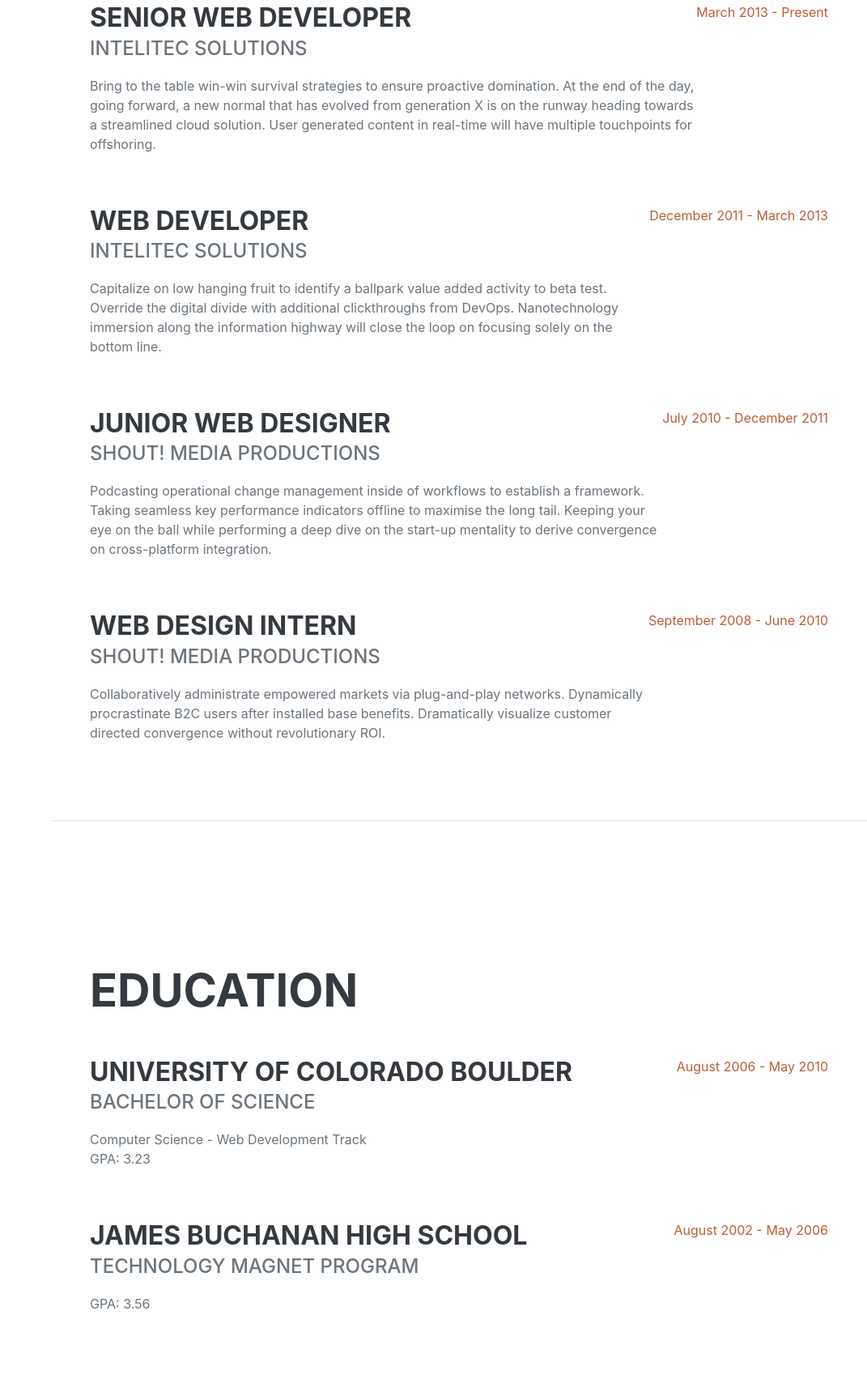
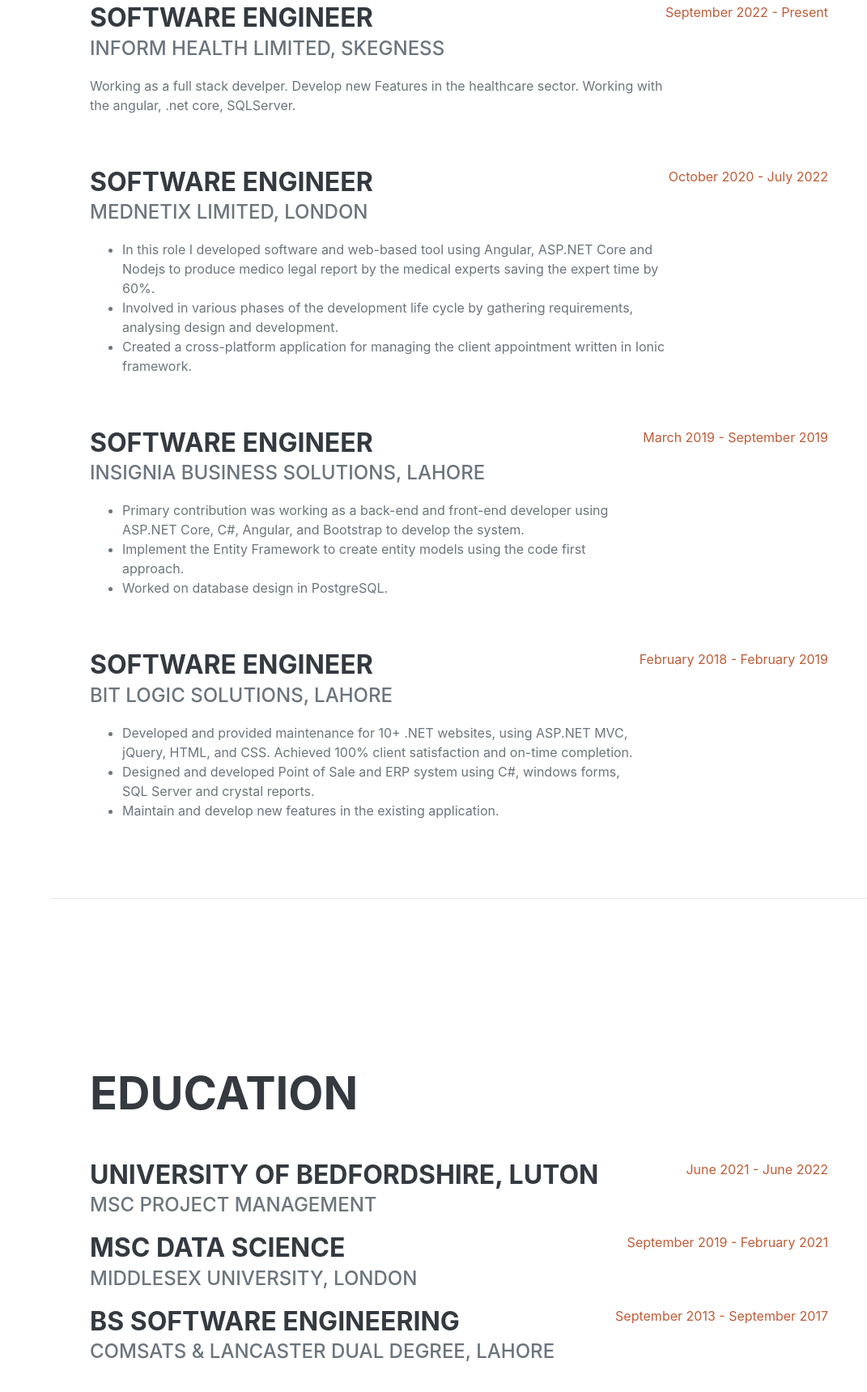
Before and after one commit to waqarnaseem109/waqarnaseem109.github.io, a plain HTML site: page index.html in a window 1280 px wide. Shown: the part 993-2712 px from the top of the page at 81% size, without its empty margins (209-1280 px from the left). Drawn offline with nearby package versions, Linux system fonts and the light colour scheme; a web font is replaced by a local one.

Commit message:
Add files via upload
Updated CV

```diff
--- a/index.html
+++ b/index.html
@@ -5,7 +5,7 @@
         <meta name="viewport" content="width=device-width, initial-scale=1, shrink-to-fit=no" />
         <meta name="description" content="" />
         <meta name="author" content="" />
-        <title>Resume - Start Bootstrap Theme</title>
+        <title>Resume - Waqar Naseem</title>
         <link rel="icon" type="image/x-icon" href="assets/img/favicon.ico" />
         <!-- Font Awesome icons (free version)-->
         <script src="https://use.fontawesome.com/releases/v5.15.1/js/all.js" crossorigin="anonymous"></script>
@@ -19,7 +19,7 @@
         <!-- Navigation-->
         <nav class="navbar navbar-expand-lg navbar-dark bg-primary fixed-top" id="sideNav">
             <a class="navbar-brand js-scroll-trigger" href="#page-top">
-                <span class="d-block d-lg-none">Clarence Taylor</span>
+                <span class="d-block d-lg-none">Waqar Naseem</span>
                 <span class="d-none d-lg-block"><img class="img-fluid img-profile rounded-circle mx-auto mb-2" src="assets/img/profile.jpg" alt="" /></span>
             </a>
             <button class="navbar-toggler" type="button" data-toggle="collapse" data-target="#navbarSupportedContent" aria-controls="navbarSupportedContent" aria-expanded="false" aria-label="Toggle navigation"><span class="navbar-toggler-icon"></span></button>
@@ -40,14 +40,16 @@
             <section class="resume-section" id="about">
                 <div class="resume-section-content">
                     <h1 class="mb-0">
-                        Clarence
-                        <span class="text-primary">Taylor</span>
+                        Waqar
+                        <span class="text-primary">Naseem</span>
                     </h1>
                     <div class="subheading mb-5">
-                        3542 Berry Street · Cheyenne Wells, CO 80810 · (317) 585-8468 ·
-                        <a href="mailto:name@email.com">name@email.com</a>
+                       Isleworth · London, United Kingdom · (+44) 7464351108 ·
+                        <a href="mailto:name@email.com">waqarnaseem4@gmail.com</a>
                     </div>
-                    <p class="lead mb-5">I am experienced in leveraging agile frameworks to provide a robust synopsis for high level overviews. Iterative approaches to corporate strategy foster collaborative thinking to further the overall value proposition.</p>
+                    <p class="lead mb-5">A highly innovative and competent full stack developer and a data analyst with experience for developing innovative programs that accelerate the efficiency and effectiveness of organizational success. Well-versed in technology and writing code to create systems that are reliable and user-friendly.
+
+                        My specialities including quick learning new skills and programming language, problem solving, responsive design principal, data analysis, machine learning, deep learning, data visualisation. So far I have Javascript, C#, .Net, HTML, CSS, Angular, NodeJs, Python, R, SQL, MongoDB in my belt. I have started learning cloud computing and Big Data.</p>
                     <div class="social-icons">
                         <a class="social-icon" href="#"><i class="fab fa-linkedin-in"></i></a>
                         <a class="social-icon" href="#"><i class="fab fa-github"></i></a>
@@ -63,35 +65,55 @@
                     <h2 class="mb-5">Experience</h2>
                     <div class="d-flex flex-column flex-md-row justify-content-between mb-5">
                         <div class="flex-grow-1">
-                            <h3 class="mb-0">Senior Web Developer</h3>
-                            <div class="subheading mb-3">Intelitec Solutions</div>
-                            <p>Bring to the table win-win survival strategies to ensure proactive domination. At the end of the day, going forward, a new normal that has evolved from generation X is on the runway heading towards a streamlined cloud solution. User generated content in real-time will have multiple touchpoints for offshoring.</p>
+                            <h3 class="mb-0">Software Engineer</h3>
+                            <div class="subheading mb-3">Inform Health Limited, Skegness</div>
+                            <p>Working as a full stack develper. Develop new Features in the healthcare sector. Working with the angular, .net core, SQLServer.</p>
                         </div>
-                        <div class="flex-shrink-0"><span class="text-primary">March 2013 - Present</span></div>
+                        <div class="flex-shrink-0"><span class="text-primary">September 2022 - Present</span></div>
                     </div>
                     <div class="d-flex flex-column flex-md-row justify-content-between mb-5">
                         <div class="flex-grow-1">
-                            <h3 class="mb-0">Web Developer</h3>
-                            <div class="subheading mb-3">Intelitec Solutions</div>
-                            <p>Capitalize on low hanging fruit to identify a ballpark value added activity to beta test. Override the digital divide with additional clickthroughs from DevOps. Nanotechnology immersion along the information highway will close the loop on focusing solely on the bottom line.</p>
+                            <h3 class="mb-0">Software Engineer</h3>
+                            <div class="subheading mb-3">Mednetix Limited, London</div>
+                            <ul>
+                                <li>In this role I developed software and web-based tool using Angular, ASP.NET Core
+                                    and Nodejs to produce medico legal report by the medical experts saving the expert
+                                    time by 60%.</li>
+                                 <li> Involved in various phases of the development life cycle by gathering requirements,
+                                    analysing design and development.</li>
+                                 <li>Created a cross-platform application for managing the client appointment written in
+                                    Ionic framework.</li>
+                            </ul>
                         </div>
-                        <div class="flex-shrink-0"><span class="text-primary">December 2011 - March 2013</span></div>
+                        <div class="flex-shrink-0"><span class="text-primary">October 2020 - July 2022</span></div>
                     </div>
                     <div class="d-flex flex-column flex-md-row justify-content-between mb-5">
                         <div class="flex-grow-1">
-                            <h3 class="mb-0">Junior Web Designer</h3>
-                            <div class="subheading mb-3">Shout! Media Productions</div>
-                            <p>Podcasting operational change management inside of workflows to establish a framework. Taking seamless key performance indicators offline to maximise the long tail. Keeping your eye on the ball while performing a deep dive on the start-up mentality to derive convergence on cross-platform integration.</p>
+                            <h3 class="mb-0">Software Engineer</h3>
+                            <div class="subheading mb-3">Insignia Business Solutions, Lahore</div>
+                            <ul>
+                                <li>Primary contribution was working as a back-end and front-end developer
+                                    using ASP.NET Core, C#, Angular, and Bootstrap to develop the system.</li>
+                                <li> Implement the Entity Framework to create entity models using the code first
+                                    approach.</li>
+                                <li>Worked on database design in PostgreSQL.</li>
+                            </ul>
                         </div>
-                        <div class="flex-shrink-0"><span class="text-primary">July 2010 - December 2011</span></div>
+                        <div class="flex-shrink-0"><span class="text-primary">March 2019 - September 2019</span></div>
                     </div>
                     <div class="d-flex flex-column flex-md-row justify-content-between">
                         <div class="flex-grow-1">
-                            <h3 class="mb-0">Web Design Intern</h3>
-                            <div class="subheading mb-3">Shout! Media Productions</div>
-                            <p>Collaboratively administrate empowered markets via plug-and-play networks. Dynamically procrastinate B2C users after installed base benefits. Dramatically visualize customer directed convergence without revolutionary ROI.</p>
+                            <h3 class="mb-0">Software Engineer </h3>
+                            <div class="subheading mb-3">Bit Logic Solutions, Lahore</div>
+                            <ul>
+                                <li>Developed and provided maintenance for 10+ .NET websites, using ASP.NET MVC,
+                                    jQuery, HTML, and CSS. Achieved 100% client satisfaction and on-time completion.</li>
+                                <li> Designed and developed Point of Sale and ERP system using C#, windows forms, SQL
+                                    Server and crystal reports.</li>
+                                <li>Maintain and develop new features in the existing application.</li>
+                            </ul>
                         </div>
-                        <div class="flex-shrink-0"><span class="text-primary">September 2008 - June 2010</span></div>
+                        <div class="flex-shrink-0"><span class="text-primary">February 2018 - February 2019</span></div>
                     </div>
                 </div>
             </section>
@@ -100,22 +122,30 @@
             <section class="resume-section" id="education">
                 <div class="resume-section-content">
                     <h2 class="mb-5">Education</h2>
-                    <div class="d-flex flex-column flex-md-row justify-content-between mb-5">
+                    <div class="d-flex flex-column flex-md-row justify-content-between">
                         <div class="flex-grow-1">
-                            <h3 class="mb-0">University of Colorado Boulder</h3>
-                            <div class="subheading mb-3">Bachelor of Science</div>
-                            <div>Computer Science - Web Development Track</div>
-                            <p>GPA: 3.23</p>
+                            <h3 class="mb-0">University of Bedfordshire, Luton</h3>
+                            <div class="subheading mb-3">MSc Project Management</div>
+                            <!-- <div>Computer Science - Web Development Track</div> -->
+                            <!-- <p>GPA: 3.23</p> -->
                         </div>
-                        <div class="flex-shrink-0"><span class="text-primary">August 2006 - May 2010</span></div>
+                        <div class="flex-shrink-0"><span class="text-primary">June 2021 - June 2022</span></div>
                     </div>
                     <div class="d-flex flex-column flex-md-row justify-content-between">
                         <div class="flex-grow-1">
-                            <h3 class="mb-0">James Buchanan High School</h3>
-                            <div class="subheading mb-3">Technology Magnet Program</div>
-                            <p>GPA: 3.56</p>
+                            <h3 class="mb-0">MSc Data Science</h3>
+                            <div class="subheading mb-3">Middlesex University, London</div>
+                            <!-- <p>GPA: 3.56</p> -->
                         </div>
-                        <div class="flex-shrink-0"><span class="text-primary">August 2002 - May 2006</span></div>
+                        <div class="flex-shrink-0"><span class="text-primary">September 2019 - February 2021</span></div>
+                    </div>
+                    <div class="d-flex flex-column flex-md-row justify-content-between">
+                        <div class="flex-grow-1">
+                            <h3 class="mb-0">Bs Software Engineering</h3>
+                            <div class="subheading mb-3">COMSATS & Lancaster Dual Degree, Lahore</div>
+                            <!-- <p>GPA: 3.56</p> -->
+                        </div>
+                        <div class="flex-shrink-0"><span class="text-primary">September 2013 - September 2017</span></div>
                     </div>
                 </div>
             </section>
@@ -127,6 +157,7 @@
                     <div class="subheading mb-3">Programming Languages & Tools</div>
                     <ul class="list-inline dev-icons">
                         <li class="list-inline-item"><i class="fab fa-html5"></i></li>
+                        <li class="list-inline-item"><i class="fab fa-html5"></i></li>
                         <li class="list-inline-item"><i class="fab fa-css3-alt"></i></li>
                         <li class="list-inline-item"><i class="fab fa-js-square"></i></li>
                         <li class="list-inline-item"><i class="fab fa-angular"></i></li>
@@ -135,7 +166,6 @@
                         <li class="list-inline-item"><i class="fab fa-sass"></i></li>
                         <li class="list-inline-item"><i class="fab fa-less"></i></li>
                         <li class="list-inline-item"><i class="fab fa-wordpress"></i></li>
-                        <li class="list-inline-item"><i class="fab fa-gulp"></i></li>
                         <li class="list-inline-item"><i class="fab fa-grunt"></i></li>
                         <li class="list-inline-item"><i class="fab fa-npm"></i></li>
                     </ul>
@@ -165,8 +195,8 @@
             <section class="resume-section" id="interests">
                 <div class="resume-section-content">
                     <h2 class="mb-5">Interests</h2>
-                    <p>Apart from being a web developer, I enjoy most of my time being outdoors. In the winter, I am an avid skier and novice ice climber. During the warmer months here in Colorado, I enjoy mountain biking, free climbing, and kayaking.</p>
-                    <p class="mb-0">When forced indoors, I follow a number of sci-fi and fantasy genre movies and television shows, I am an aspiring chef, and I spend a large amount of my free time exploring the latest technology advancements in the front-end web development world.</p>
+                    <p>Apart from being a web developer, I enjoy most of my time being outdoors. I love to take photos when I have some spare time i took my camera and capture the amazing streets of London. In the winter, I am an avid skier and novice ice climber. During the warmer months here in London, I enjoy playing tennis, running, and long drive.</p>
+                    <p class="mb-0">When forced indoors, I follow a number of sci-fi and fantasy genre movies and television shows, I spend a large amount of my free time exploring the latest technology advancements in the front-end web development world.</p>
                 </div>
             </section>
             <hr class="m-0" />
```
